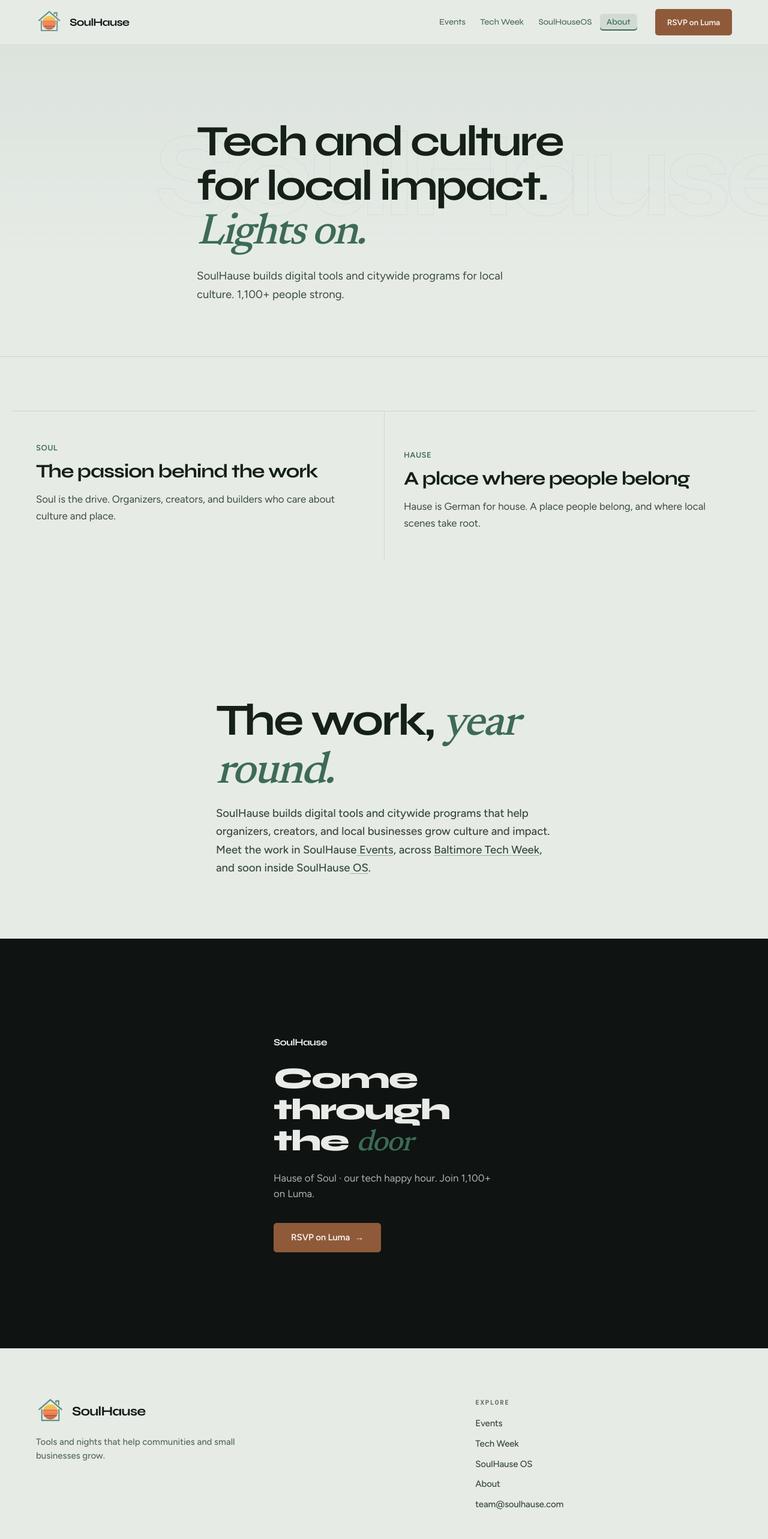
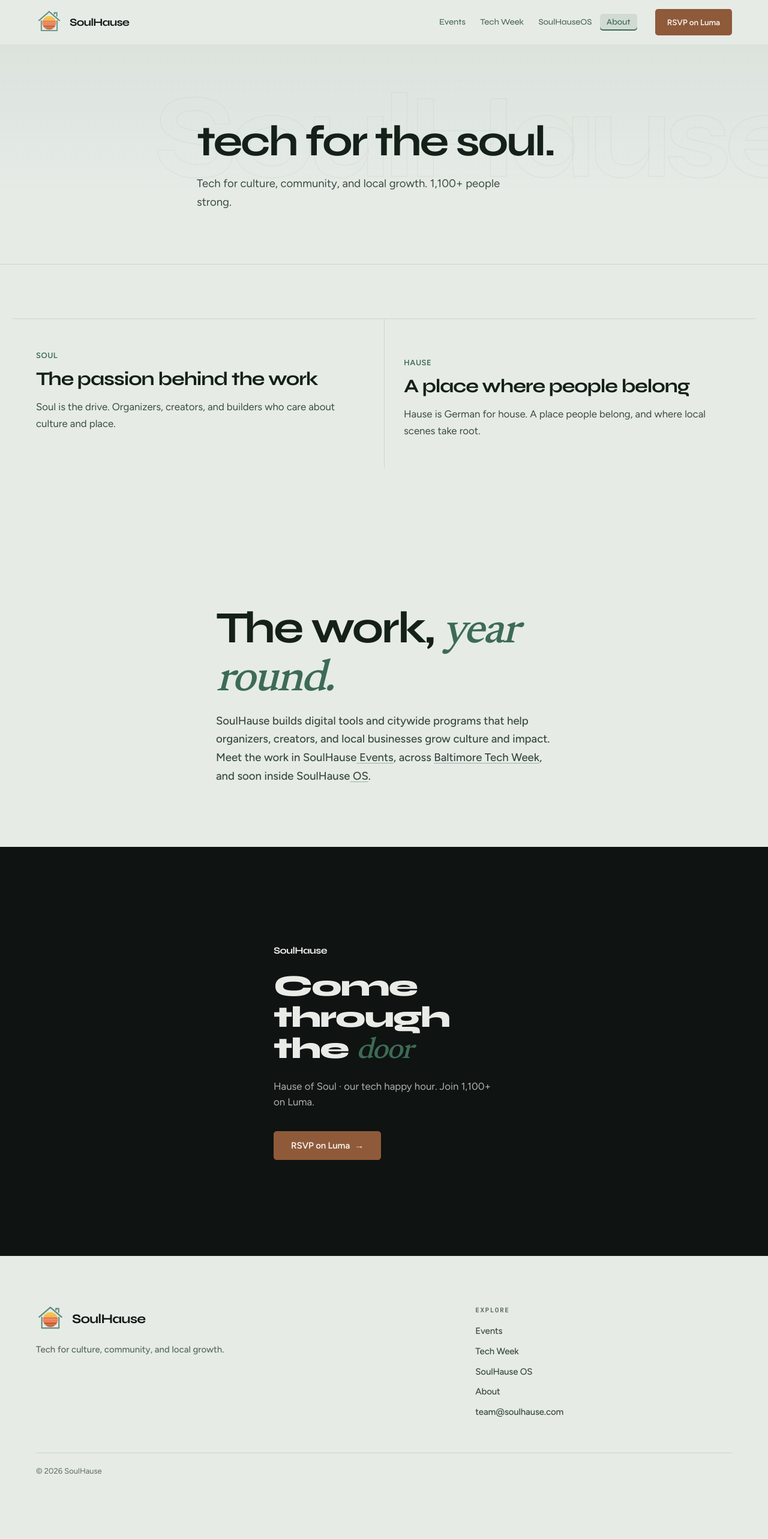
Before and after one commit to kcooperdev/soulhause, a Next.js app: page /about in a window 1280 px wide. Shown: the top 2566 px of the page at 60% size. After the commit the page ends 2518 px from the top, so only its background shows below. Built offline with nearby package versions, Linux system fonts and the light colour scheme.

Commit message:
Anchor SoulHause on “tech for the soul” as the clear brand line.
Pair it with culture, community, and local growth on home and about so the positioning reads human, not brochure.

```diff
--- a/app/about/page.tsx
+++ b/app/about/page.tsx
@@ -16,9 +16,9 @@
 } from "../components/constants";
 
 export const metadata: Metadata = {
-  title: "About SoulHause | Tech and culture for local impact",
+  title: "About SoulHause | tech for the soul",
   description:
-    "SoulHause builds digital tools and citywide programs that help organizers, creators, and local businesses grow culture and impact.",
+    "Tech for culture, community, and local growth. SoulHause builds digital tools and citywide programs for organizers, creators, and local businesses.",
 };
 
 export default function About() {
@@ -27,11 +27,7 @@
       <Nav />
 
       <PageHero
-        title={
-          <>
-            {ABOUT_STORY.title} <em>{ABOUT_STORY.titleTurn}</em>
-          </>
-        }
+        title={ABOUT_STORY.title}
         lede={<BrandText text={ABOUT_STORY.lede} />}
       />
 
--- a/app/components/constants.ts
+++ b/app/components/constants.ts
@@ -57,9 +57,10 @@
 
 /** Short brand line for footer + shared surfaces. */
 export const SITE_TAGLINE =
-  "Tools and nights that help communities and small businesses grow.";
+  "Tech for culture, community, and local growth.";
 
-/** Homepage hero support. */
+/** Home hero: punchy brand line + one support sentence. */
+export const HOME_BRAND_LINE = "tech for the soul.";
 export const HOME_LEDE =
   "Tech for culture, community, and local growth.";
 
@@ -166,7 +167,6 @@
 
 /** About: company story. */
 export const ABOUT_STORY = {
-  title: "Tech and culture for local impact.",
-  titleTurn: "Lights on.",
-  lede: `SoulHause builds digital tools and citywide programs for local culture. ${MEMBER_COUNT} people strong.`,
+  title: "tech for the soul.",
+  lede: `Tech for culture, community, and local growth. ${MEMBER_COUNT} people strong.`,
 } as const;
--- a/app/layout.tsx
+++ b/app/layout.tsx
@@ -41,20 +41,20 @@
 };
 
 export const metadata: Metadata = {
-  title: "SoulHause | Tech for culture and local growth",
-  description: `SoulHause builds digital tools and citywide programs for communities and small businesses. Next up: Hause of Soul · Sept 17. ${MEMBER_COUNT} people on Luma.`,
+  title: "SoulHause | tech for the soul",
+  description: `Tech for culture, community, and local growth. Next up: Hause of Soul · Sept 17. ${MEMBER_COUNT} people on Luma.`,
   metadataBase: new URL("https://soulhause.com"),
   openGraph: {
-    title: "SoulHause | Tech for culture and local growth",
-    description: `Digital tools and citywide programs for communities and small businesses. Next up: Hause of Soul · Sept 17.`,
+    title: "SoulHause | tech for the soul",
+    description: `Tech for culture, community, and local growth. Next up: Hause of Soul · Sept 17.`,
     url: "https://soulhause.com",
     siteName: "SoulHause",
     type: "website",
   },
   twitter: {
     card: "summary_large_image",
-    title: "SoulHause | Tech for culture and local growth",
-    description: `Digital tools and citywide programs for communities and small businesses. Next up: Hause of Soul · Sept 17.`,
+    title: "SoulHause | tech for the soul",
+    description: `Tech for culture, community, and local growth. Next up: Hause of Soul · Sept 17.`,
   },
 };
 
--- a/app/page.tsx
+++ b/app/page.tsx
@@ -3,6 +3,7 @@
 import { BrandSpotlight } from "./components/BrandSpotlight";
 import {
   EXPLORE_EVENTS_CTA,
+  HOME_BRAND_LINE,
   HOME_LEDE,
   NEXT_EVENT,
   PRIMARY_CTA,
@@ -24,6 +25,7 @@
           <span className="brand-hause brand-sunflow">Hause</span>
         </BrandSpotlight>
 
+        <p className="hero-forge-brand-line">{HOME_BRAND_LINE}</p>
         <p className="hero-forge-lede">{HOME_LEDE}</p>
 
         <div className="hero-forge-cta">
```
Also changed, not shown: app/globals.css.
